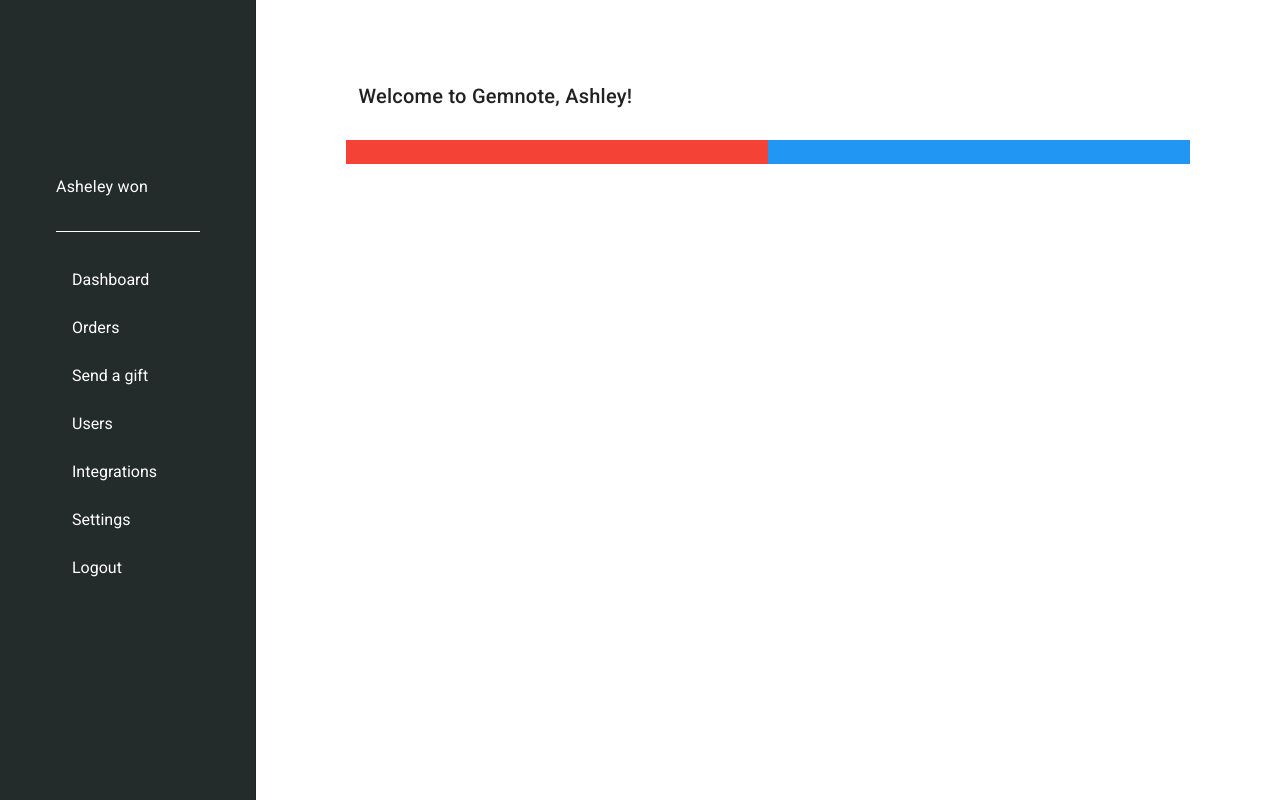
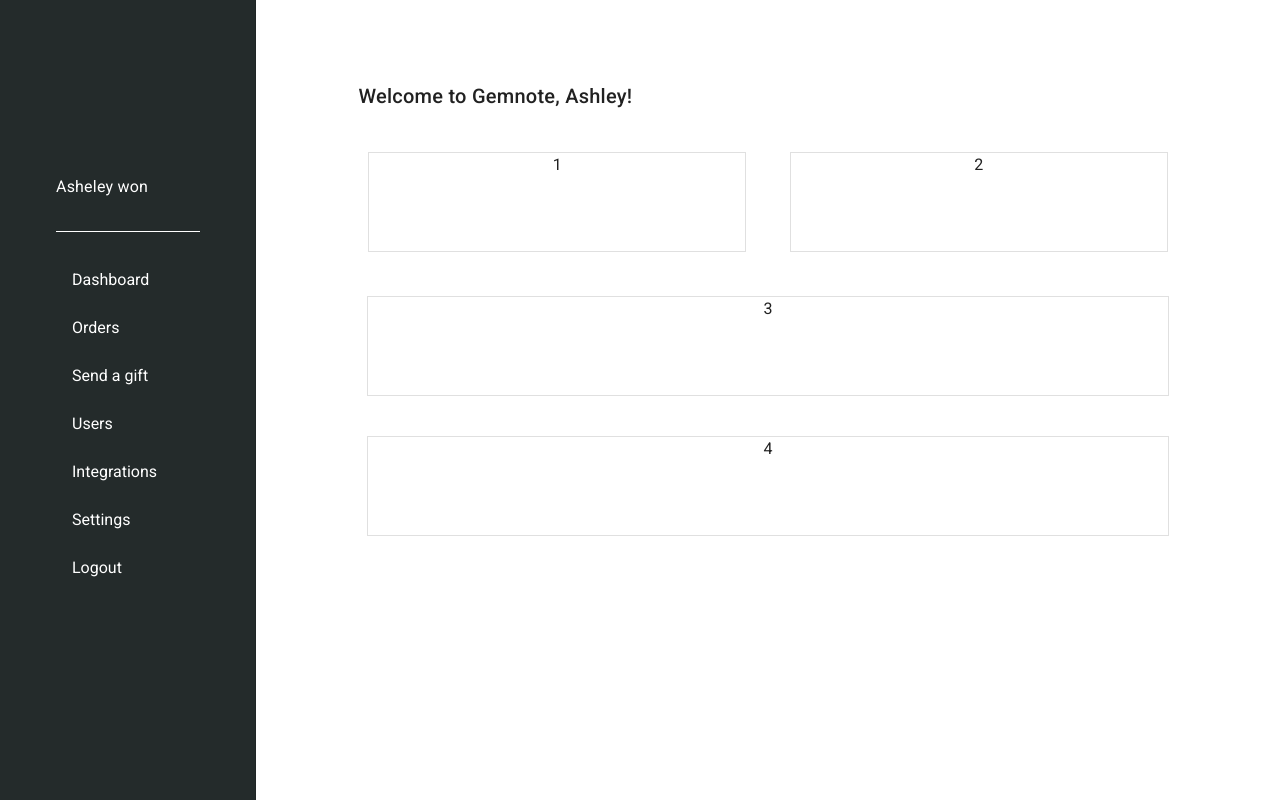
Before and after one commit to lkbarreto/Dashboard, a Vue app: page / in a window 1280 px wide. Built offline with nearby package versions, Linux system fonts and the light colour scheme.

Commit message:
layout content updated

```diff
--- a/src/components/Content.vue
+++ b/src/components/Content.vue
@@ -1,21 +1,45 @@
 <template>
   <div class="Content">
     <h1 class="title mb-10">Welcome to Gemnote, Ashley!</h1>
+    <v-row class="mb-8" align="center" justify="center">
+      <v-col align="center" justify="center" cols="12" sm="6">
+        <v-card tile outlined width="95%" height="100px">1</v-card>
+      </v-col>
+      <v-col align="center" justify="center" cols="12" sm="6">
+        <v-card tile outlined width="95%" height="100px"> 2 </v-card>
+      </v-col>
+    </v-row>
+    <v-row class="mb-10" align="center" justify="center">
+      <v-card
+        align="center"
+        justify="center"
+        tile
+        outlined
+        width="95%"
+        height="100px"
+      >
+        3
+      </v-card>
+    </v-row>
     <v-row align="center" justify="center">
-       <v-col class="red" cols="12" sm="6">
-
-       </v-col>
-        <v-col class="blue" cols="12" sm="6">
-
-       </v-col>
+      <v-card
+        align="center"
+        justify="center"
+        tile
+        outlined
+        width="95%"
+        height="100px"
+      >
+        4
+      </v-card>
     </v-row>
   </div>
 </template>
 
 <script>
 export default {
-name:"content"
-}
+  name: "content",
+};
 </script>
 
 <style>
--- a/src/components/Drawer.vue
+++ b/src/components/Drawer.vue
@@ -25,8 +25,6 @@
         color="black"
         @click="drawer = !drawer"
       ></v-app-bar-nav-icon>
-
-      <v-toolbar-title>{{ size }}</v-toolbar-title>
     </v-app-bar>
   </div>
 </template>
```
Lines whose indentation alone changed are shown as unchanged.
